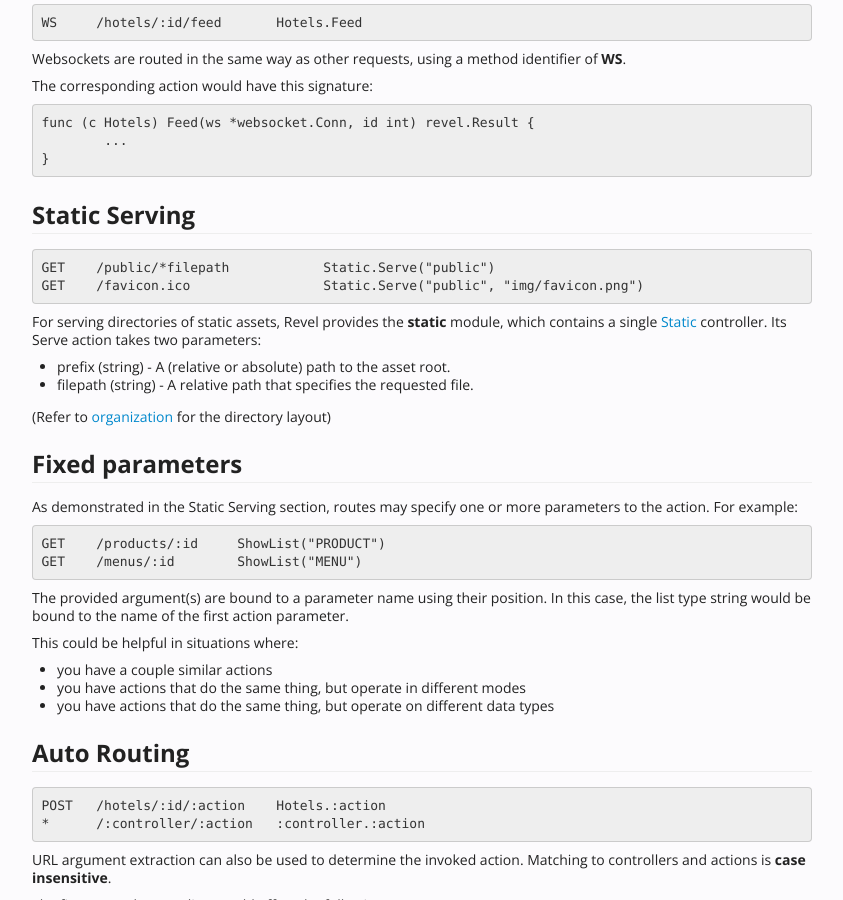
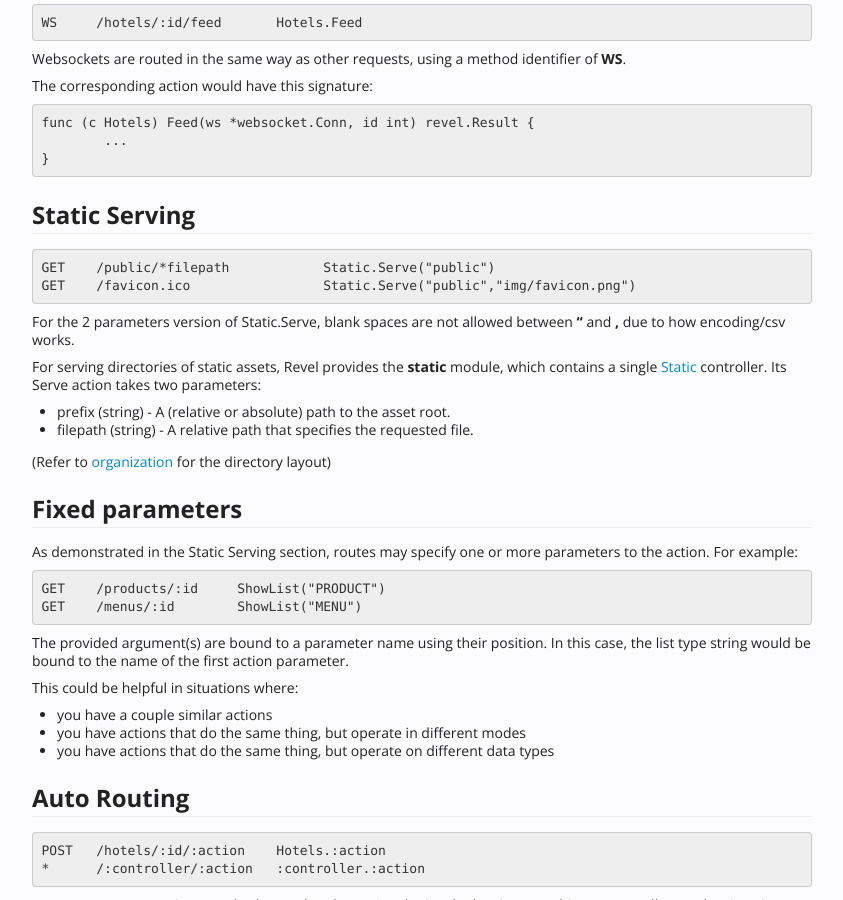
Before and after one commit to revel/revel, a Jekyll site: the page built from manual/routing.md, in a window 1280 px wide and 900 px high, scrolled down 1657 px. Shown: the whole window, without its empty margins (298-1141 px from the left). Built offline with Jekyll 4.4.1, drawn with Linux system fonts in a browser that asks for light colours.

Commit message:
Add blank spaces notice about 2 parameters version of Static.Serve
Use of encoding/csv in parsing of the routes file poses limit to the format of parameters passed to Static.Serve,
i.e. spaces between " and , are not insignificant in the parsing of csv values.

Adding spaces between " and , will result in error: bare " in non-quoted-field from encoding/csv.

http://golang.org/pkg/encoding/csv/

```diff
--- a/manual/routing.md
+++ b/manual/routing.md
@@ -97,7 +97,10 @@ The corresponding action would have this signature:
 ## Static Serving
 
 	GET    /public/*filepath            Static.Serve("public")
-	GET    /favicon.ico                 Static.Serve("public", "img/favicon.png")
+	GET    /favicon.ico                 Static.Serve("public","img/favicon.png")
+
+For the 2 parameters version of Static.Serve, blank spaces are not allowed between
+**"** and **,** due to how encoding/csv works.
 
 For serving directories of static assets, Revel provides the **static** module,
 which contains a single
```
